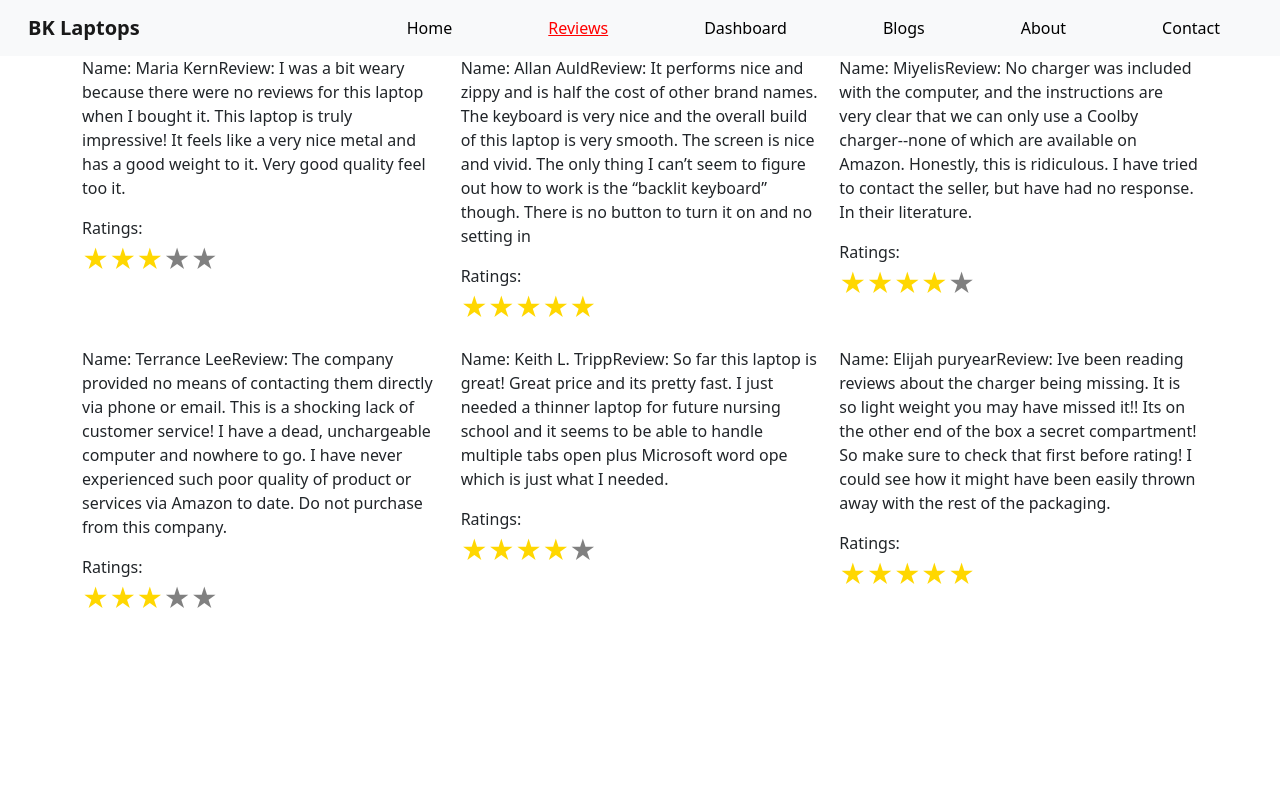
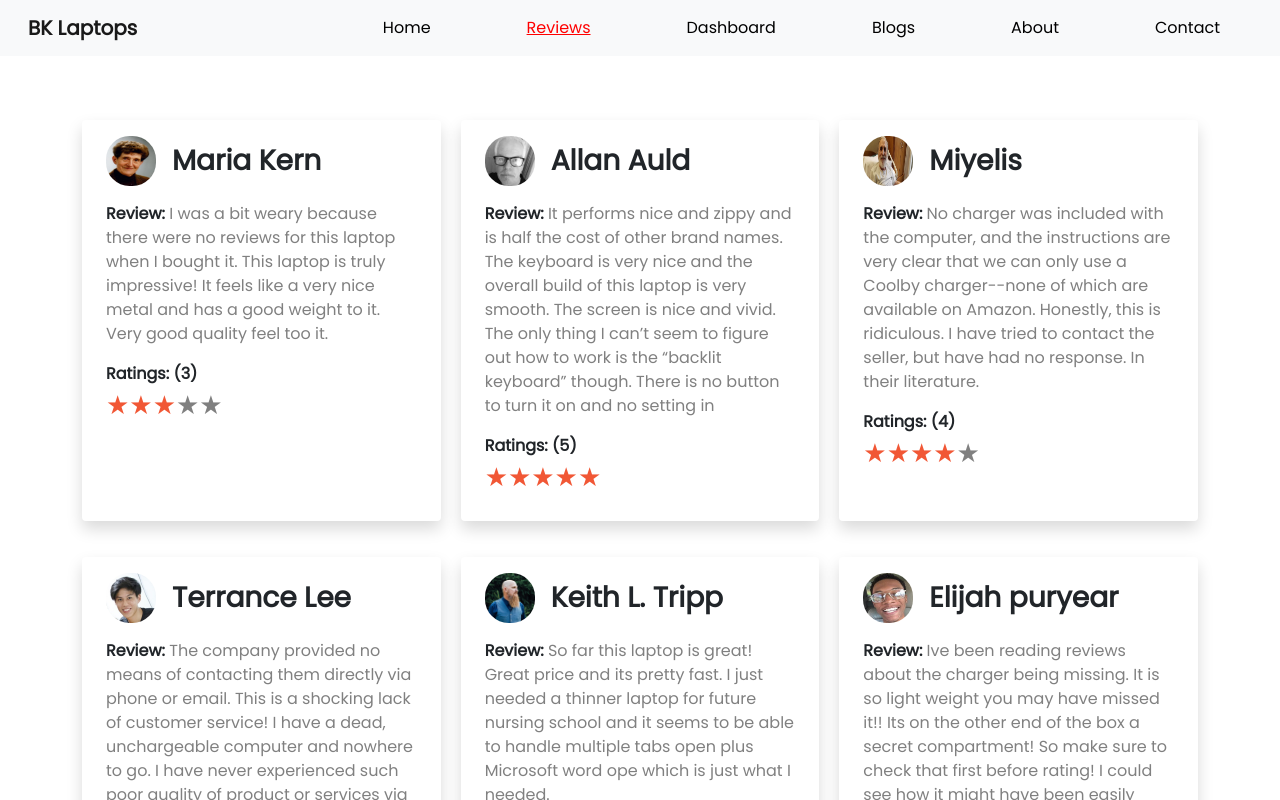
Before and after one commit to khadiza21/product-analysis-as-9, a React (Create React App) app: page /reviews in a window 1280 px wide. Shown: the top 800 px of the page. Built offline with nearby package versions, Linux system fonts and the light colour scheme.

Commit message:
40% done

```diff
--- a/src/App.css
+++ b/src/App.css
@@ -1,7 +1,6 @@
-
-*{
-    margin: 0;
-    padding: 0;
-
-
+@import url("https://fonts.googleapis.com/css2?family=Poppins&display=swap");
+* {
+  margin: 0;
+  padding: 0;
+  font-family: "Poppins", sans-serif;
 }
--- a/src/components/Dashboard/Dashboard.js
+++ b/src/components/Dashboard/Dashboard.js
@@ -9,6 +9,7 @@ import {
   LineChart,
   Pie,
   PieChart,
+  ResponsiveContainer,
   Tooltip,
   XAxis,
   YAxis,
@@ -56,9 +57,14 @@ const Dashboard = () => {
   ];
 
   return (
-    <div className="container">
-      <div>
-        <h3>MONTH WISE SELL</h3>
+    <div className="container my-5">
+      <div className="my-3 py-2 ">
+        <h3 className="text-center mt-3 fw-bold py-3">MONTH WISE SELL</h3>
+        <div
+          className=" shadow rounded py-5"
+          style={{ width: "100%", height: 300 }}
+        >
+          <ResponsiveContainer>
             <LineChart
               width={300}
               height={250}
@@ -78,10 +84,17 @@ const Dashboard = () => {
               />
               {/* <Line name="uv of pages" type="monotone" dataKey="uv" stroke="#82ca9d" /> */}
             </LineChart>
+          </ResponsiveContainer>
+        </div>
       </div>
 
-      <div>
-        <h3>Investment VS Revenue</h3>
+      <div className="my-5  py-5 ">
+        <h3 className="text-center mt-3 fw-bold py-3">Investment VS Revenue</h3>
+        <div
+          className="py-5 px-5 shadow rounded"
+          style={{ width: "100%", height: 300 }}
+        >
+          <ResponsiveContainer>
             <AreaChart
               width={300}
               height={250}
@@ -117,10 +130,17 @@ const Dashboard = () => {
                 fill="url(#colorPv)"
               />
             </AreaChart>
+          </ResponsiveContainer>
+        </div>
       </div>
 
-      <div>
-        <h3>Investment VS Revenue</h3>
+      <div className="my-5 py-5 ">
+        <h3 className="text-center fw-bold my-3 py-4">Investment VS Revenue</h3>
+        <div
+          className="px-5 py-5 shadow"
+          style={{ width: "100%", height: 300 }}
+        >
+          <ResponsiveContainer>
             <BarChart width={300} height={250} data={data}>
               <CartesianGrid strokeDasharray="3 3" />
               <XAxis dataKey="month" />
@@ -130,10 +150,17 @@ const Dashboard = () => {
               <Bar dataKey="investment" fill="#8884d8" />
               <Bar dataKey="revenue" fill="#82ca9d" />
             </BarChart>
+          </ResponsiveContainer>
+        </div>
       </div>
 
-      <div>
-        <h3>Investment VS Revenue</h3>
+      <div className="my-5 py-5 ">
+        <h3 className="text-center my-3 py-4 fw-bold">Investment VS Revenue</h3>
+        <div
+          className="shadow rounded"
+          style={{ width: "100%", height: 400 }}
+        >
+          <ResponsiveContainer>
             <PieChart width={300} height={250}>
               <Pie
                 data={data}
@@ -156,6 +183,8 @@ const Dashboard = () => {
                 label
               />
             </PieChart>
+          </ResponsiveContainer>
+        </div>
       </div>
     </div>
   );
--- a/src/components/Home/Home.js
+++ b/src/components/Home/Home.js
@@ -2,7 +2,7 @@ import React from "react";
 import Footer from "../Footer/Footer";
 import Header from "../Header/Header";
 import Main from "../Main/Main";
-import "./Home.css";
+
 
 const Home = () => {
   return (
--- a/src/components/Main/Main.css
+++ b/src/components/Main/Main.css
@@ -1,4 +1,4 @@
-.btn{
+.btn {
   background-color: #f15735;
   color: #ffffff;
 }
@@ -6,6 +6,9 @@
   display: grid;
   grid-template-columns: repeat(3, 1fr);
   gap: 20px;
+}
+.sp {
+  color: #4f2083;
 }
 
 @media screen and (max-width: 1100px) {
--- a/src/components/Main/Main.js
+++ b/src/components/Main/Main.js
@@ -8,7 +8,9 @@ const Main = () => {
   const [reviews] = useProducts();
   return (
     <div className="my-5 container">
-      <h1 className="text-center">Customer Review (3)</h1>
+      <h1 className="text-center py-4 fw-bold">
+        Customer <span className="sp">Review (3)</span>
+      </h1>
 
       <div className=" reviews-container">
         {reviews.slice(0, 3).map((review) => (
@@ -16,7 +18,7 @@ const Main = () => {
         ))}
       </div>
 
-      <div className="text-center text-light">
+      <div className="text-center text-light my-5 pb-5">
         <CustomLink className="btn my-3 fw-bold" variant="btn" to="/reviews">
           SEE ALL REVIEWS
         </CustomLink>
--- /dev/null
+++ b/src/components/Review/Review.css
@@ -0,0 +1,8 @@
+.img-r {
+  height: 50px;
+  width: 50px;
+  border-radius: 47%;
+}
+.review-text {
+  color: gray;
+}
--- a/src/components/Review/Review.js
+++ b/src/components/Review/Review.js
@@ -1,20 +1,25 @@
 import React from "react";
 import ReactStars from "react-rating-stars-component";
+import "./Review.css";
 
 const Review = (props) => {
-  const { name, rating, review } = props.review;
-  // , img
+  const { name, rating, review, img } = props.review;
+
   return (
-    <div>
-      <p>
-        Name: {name}
-        Review: {review}
+    <div className="container mt-3 pt-3 py-4 rounded shadow text-justify px-4">
+      <div className="d-flex">
+        <img className="img-r " src={img} alt="" />
+        <h3 className="ps-3 mt-2 fw-bold"> {name}</h3>
+      </div>
+
+      <p className="my-3 ">
+        {" "}
+        <span className="fw-bold">Review: </span>{" "}
+        <span className="review-text">{review}</span>{" "}
       </p>
 
-      <span>
-        Ratings:
-        <ReactStars count={5} value={rating} size={26} activeColor="#ffd700" />
-      </span>
+      <span className="fw-bold">Ratings: ({rating})</span>
+      <ReactStars count={5} value={rating} size={26} activeColor="#f15735" />
     </div>
   );
 };
--- a/src/components/Reviews/Reviews.js
+++ b/src/components/Reviews/Reviews.js
@@ -7,7 +7,7 @@ const Reviews = () => {
   const [reviews] = useProducts();
 
   return (
-    <div className=" container reviews-container">
+    <div className=" container reviews-container my-5 pb-5">
       {reviews.map((review) => (
         <Review key={review.id} review={review}></Review>
       ))}
```
Also changed, not shown: src/components/Banner/Banner.css (+7 -7 lines), src/components/Home/Home.css (deleted). Lines whose indentation alone changed are shown as unchanged.
